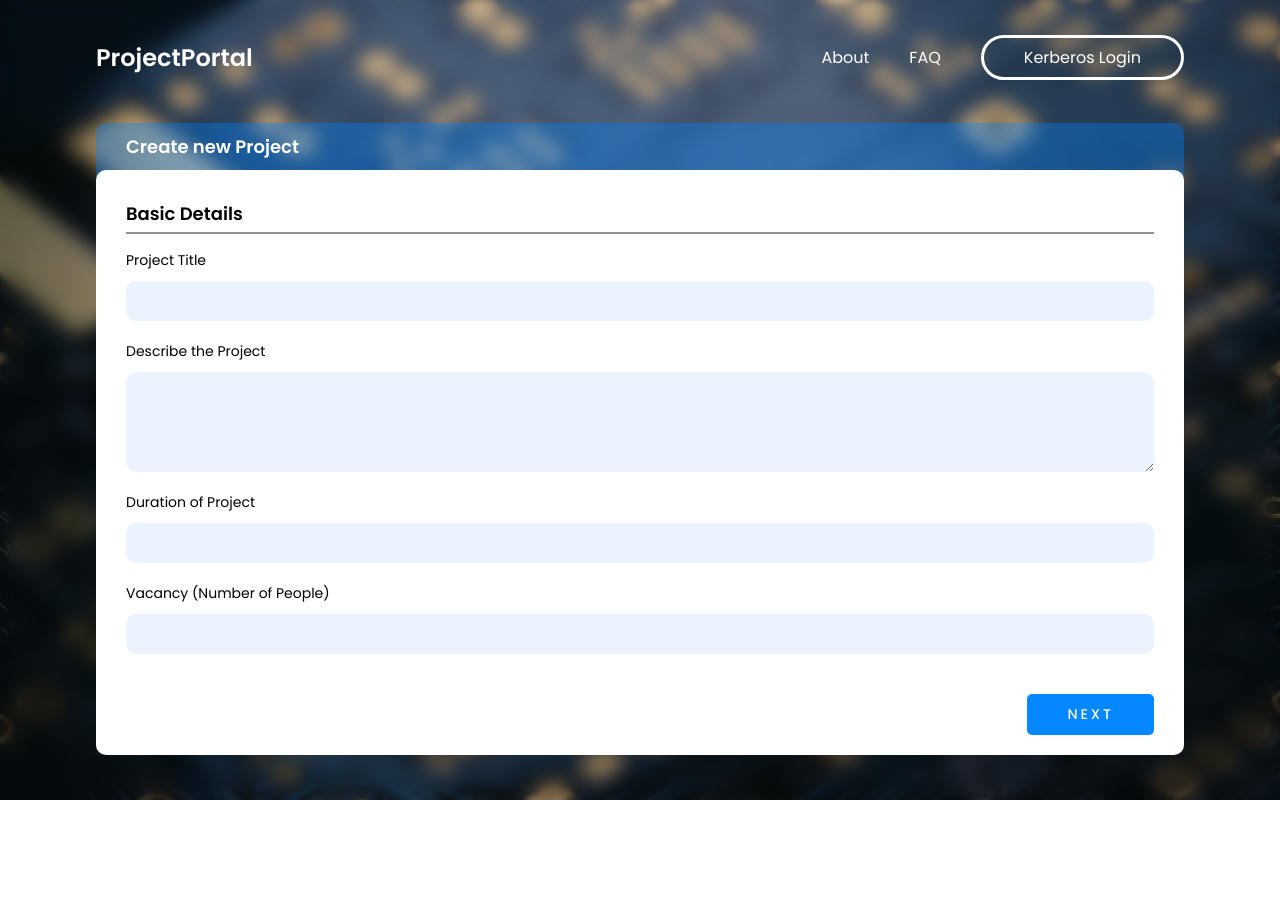
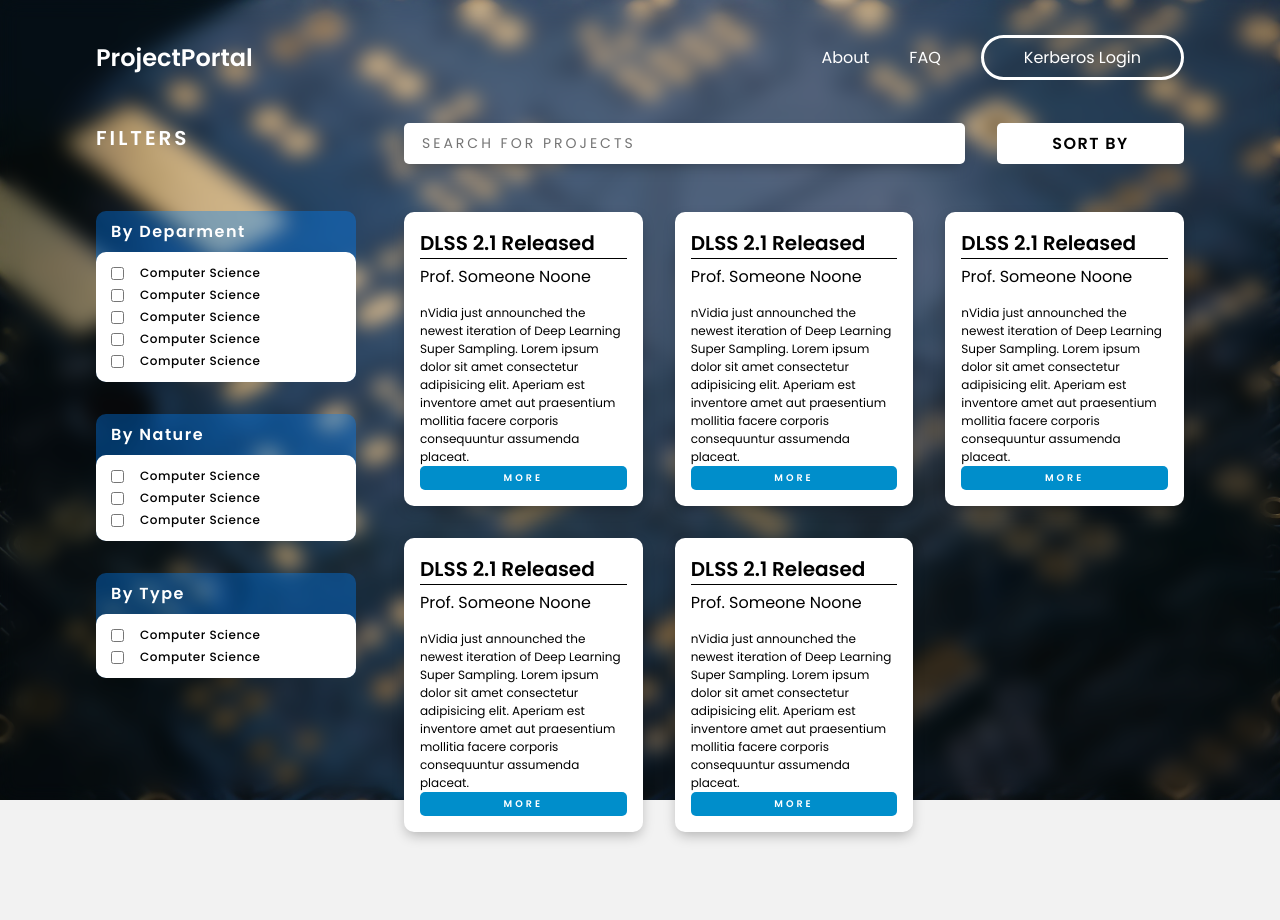
Before and after one commit to devclub-iitd/ProjSeeker, a Django app: page / in a window 1280 px wide. Before the commit the page ends 800 px from the top, so only its background shows below. Run offline with Django 3.2, Linux system fonts and the light colour scheme.

Commit message:
Added project search page

```diff
--- a/ProjSeeker/portal/views.py
+++ b/ProjSeeker/portal/views.py
@@ -14,7 +14,7 @@ from django.contrib.auth.decorators import login_required
 
 # Create your views here.
 def index(request):
-    return render(request, 'project-form.html');
+    return render(request, 'search-projects.html');
 
 
 def dashboard(request):
--- a/ProjSeeker/static/portal/css/master.css
+++ b/ProjSeeker/static/portal/css/master.css
@@ -136,7 +136,6 @@ button:hover {
 .home {
     z-index: 20000;
     height: 100vh;
-    color: white;
 }
 
 .root-container {
--- a/ProjSeeker/static/portal/css/search.css
+++ b/ProjSeeker/static/portal/css/search.css
@@ -0,0 +1,76 @@
+.search-grid {
+    display: grid;
+    grid-template-columns: 3fr 9fr;
+    gap: 3rem;
+    margin-top: 3rem;
+}
+
+.page-heading {
+    color:white;
+    font-size: 20px;
+    text-transform: uppercase;
+    margin-bottom: 3.6rem;
+}
+
+.filter-container {
+    border-radius: 10px;
+    background-color: rgba(0, 132, 255, 0.37);
+    color: black;
+    margin-bottom: 2rem;
+}
+
+.filter-header {
+    padding: 8px 15px;
+    color: white;
+    letter-spacing: 1.5px;
+}
+
+.filter-main {
+    display: flex;
+    flex-direction: column;
+    border-radius: 10px;
+    padding: 10px 15px;
+    background-color: white;
+    font-weight: 500;
+    font-size: 12px;
+    letter-spacing: 0.5px;
+}
+
+label {
+    margin: 2px 0;
+}
+
+input[type="checkbox"] {
+    margin-right: 1rem;
+    vertical-align: middle;
+}
+
+.row {
+    display: grid;
+    grid-template-columns: 9fr 3fr;
+    gap: 2rem;
+}
+
+#projSearch {
+    border-radius: 5px;
+    border: none;
+    outline: none;
+    padding: 10px 18px;
+    font-size: 14px;
+    -webkit-box-shadow: 0px 7px 15px -6px rgba(0,0,0,0.34);
+    -moz-box-shadow: 0px 7px 15px -6px rgba(0,0,0,0.34);
+    box-shadow: 0px 7px 15px -6px rgba(0,0,0,0.34);
+}
+
+#projSearch::placeholder {
+    letter-spacing: 3px;
+}
+
+#filterBtn {
+    border-radius: 5px;
+    color: black;
+    background-color: white;
+    font-size: 1rem;
+    text-transform: uppercase;
+    letter-spacing: 1.5px;
+}
--- a/ProjSeeker/templates/search-projects.html
+++ b/ProjSeeker/templates/search-projects.html
@@ -1,9 +1,77 @@
 {% extends 'bg-base.html' %}
 {% load static %}
+{% block title %}Project Search{% endblock %}
 {% block style %}
 <link rel="stylesheet" href="{% static 'portal/css/search.css' %}">
+<link rel="stylesheet" href="{% static 'portal/css/dashboard.css' %}">
 {% endblock %}
-
 {% block content %}
-
+<div class="search-grid">
+    <div class="col1">
+        <h2 class="page-heading wide-text bold">Filters</h2>
+        <div class="filter-container">
+            <h4 class="filter-header">By Deparment</h4>
+            <div class="filter-main">
+                <label for="cse"><input type="checkbox" name="cse" id="cse">Computer Science</label>
+                <label for="cse"><input type="checkbox" name="cse" id="cse">Computer Science</label>
+                <label for="cse"><input type="checkbox" name="cse" id="cse">Computer Science</label>
+                <label for="cse"><input type="checkbox" name="cse" id="cse">Computer Science</label>
+                <label for="cse"><input type="checkbox" name="cse" id="cse">Computer Science</label>
+            </div>
+        </div>
+        <div class="filter-container">
+            <h4 class="filter-header">By Nature</h4>
+            <div class="filter-main">
+                <label for="cse"><input type="checkbox" name="cse" id="cse">Computer Science</label>
+                <label for="cse"><input type="checkbox" name="cse" id="cse">Computer Science</label>
+                <label for="cse"><input type="checkbox" name="cse" id="cse">Computer Science</label>
+            </div>
+        </div>
+        <div class="filter-container">
+            <h4 class="filter-header">By Type</h4>
+            <div class="filter-main">
+                <label for="cse"><input type="checkbox" name="cse" id="cse">Computer Science</label>
+                <label for="cse"><input type="checkbox" name="cse" id="cse">Computer Science</label>
+            </div>
+        </div>
+    </div>
+    <div class="col2">
+        <div class="row">
+            <input type="text" name="search" id="projSearch" placeholder="SEARCH FOR PROJECTS">
+            <button class="bold" id="filterBtn" type="button">Sort By</button>
+        </div>
+        <div class="project-grid">
+            <div class="project-card">
+                <h2 class="project-title">DLSS 2.1 Released</h2>
+                <h3 class="prof-name">Prof. Someone Noone</h3>
+                <p class="project-desc">nVidia just announched the newest iteration of Deep Learning Super Sampling. Lorem ipsum dolor sit amet consectetur adipisicing elit. Aperiam est inventore amet aut praesentium mollitia facere corporis consequuntur assumenda placeat.</p>
+                <a href="#" class="btn btn-xs card-btn wide-text bold">More</a>
+            </div>
+            <div class="project-card">
+                <h2 class="project-title">DLSS 2.1 Released</h2>
+                <h3 class="prof-name">Prof. Someone Noone</h3>
+                <p class="project-desc">nVidia just announched the newest iteration of Deep Learning Super Sampling. Lorem ipsum dolor sit amet consectetur adipisicing elit. Aperiam est inventore amet aut praesentium mollitia facere corporis consequuntur assumenda placeat.</p>
+                <a href="#" class="btn btn-xs card-btn wide-text bold">More</a>
+            </div>
+            <div class="project-card">
+                <h2 class="project-title">DLSS 2.1 Released</h2>
+                <h3 class="prof-name">Prof. Someone Noone</h3>
+                <p class="project-desc">nVidia just announched the newest iteration of Deep Learning Super Sampling. Lorem ipsum dolor sit amet consectetur adipisicing elit. Aperiam est inventore amet aut praesentium mollitia facere corporis consequuntur assumenda placeat.</p>
+                <a href="#" class="btn btn-xs card-btn wide-text bold">More</a>
+            </div>
+            <div class="project-card">
+                <h2 class="project-title">DLSS 2.1 Released</h2>
+                <h3 class="prof-name">Prof. Someone Noone</h3>
+                <p class="project-desc">nVidia just announched the newest iteration of Deep Learning Super Sampling. Lorem ipsum dolor sit amet consectetur adipisicing elit. Aperiam est inventore amet aut praesentium mollitia facere corporis consequuntur assumenda placeat.</p>
+                <a href="#" class="btn btn-xs card-btn wide-text bold">More</a>
+            </div>
+            <div class="project-card">
+                <h2 class="project-title">DLSS 2.1 Released</h2>
+                <h3 class="prof-name">Prof. Someone Noone</h3>
+                <p class="project-desc">nVidia just announched the newest iteration of Deep Learning Super Sampling. Lorem ipsum dolor sit amet consectetur adipisicing elit. Aperiam est inventore amet aut praesentium mollitia facere corporis consequuntur assumenda placeat.</p>
+                <a href="#" class="btn btn-xs card-btn wide-text bold">More</a>
+            </div>
+        </div>
+    </div>
+</div>
 {% endblock %}
```
Also changed, not shown: ProjSeeker/db.sqlite3.
